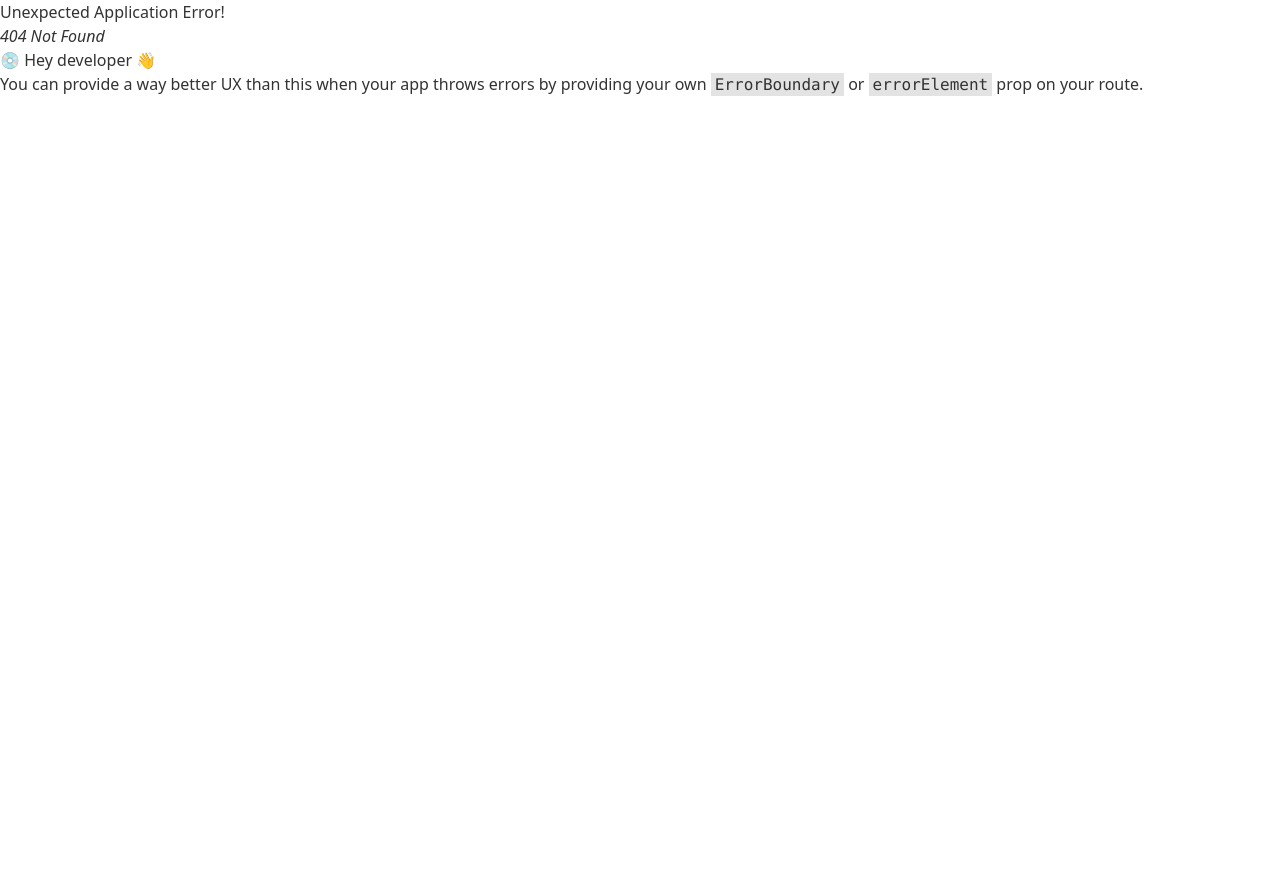
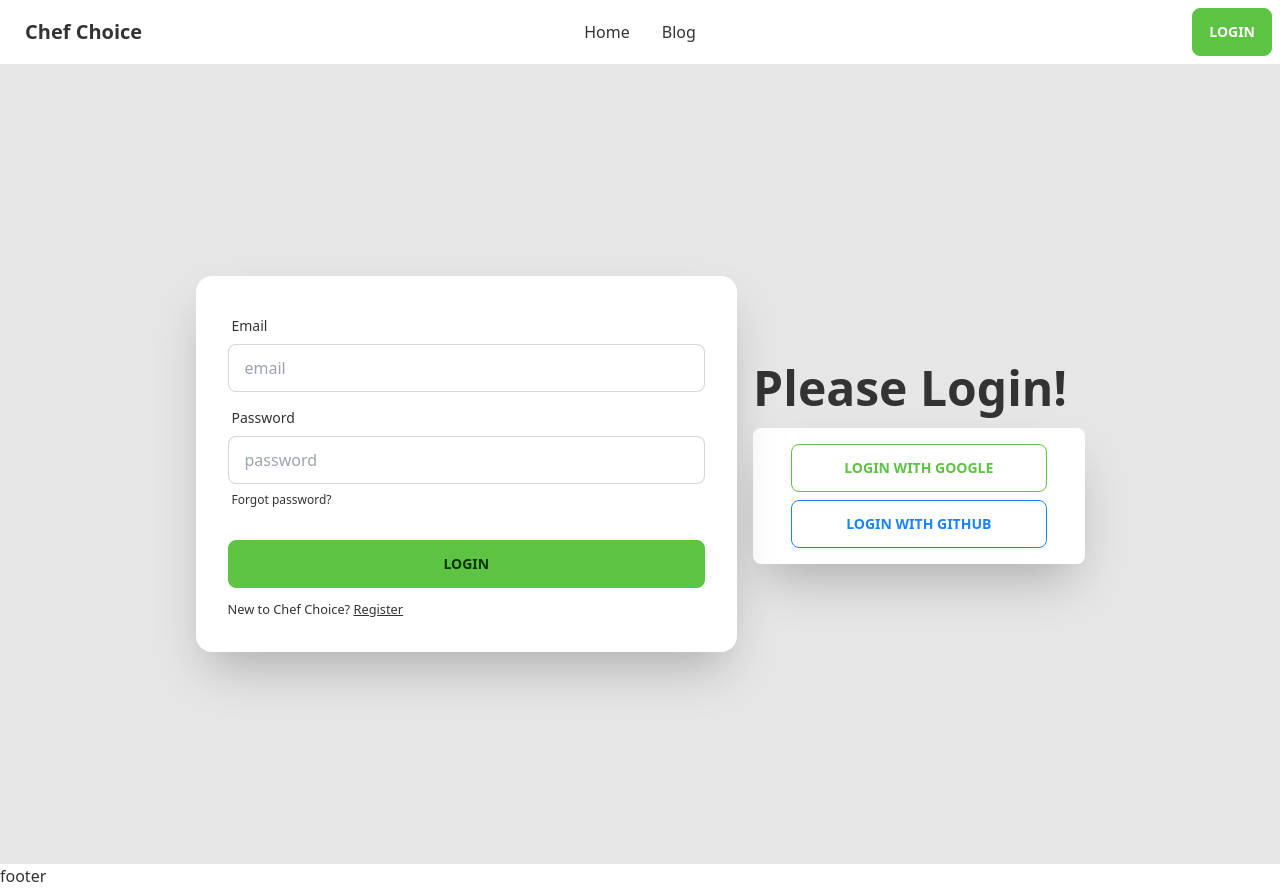
Before and after one commit to RageNUB/chef-choice-client, a React (Vite) app: page /login in a window 1280 px wide. Before the commit this address had no page. Before the commit the page ends 800 px from the top, so only its background shows below. Built offline with nearby package versions, Linux system fonts and the light colour scheme.

Commit message:
login page added

```diff
--- /dev/null
+++ b/src/pages/Login/Login.jsx
@@ -0,0 +1,62 @@
+import React from "react";
+import { Link } from "react-router-dom";
+
+const Login = () => {
+  return (
+    <div>
+      <div className="hero min-h-screen bg-base-200">
+        <div className="hero-content flex-col lg:flex-row-reverse">
+          <div className="text-center lg:text-left">
+            <h1 className="text-5xl font-bold">Please Login!</h1>
+            <div className="mt-4 shadow-2xl bg-base-100 p-4 rounded-lg text-center">
+              <button className="btn btn-wide btn-outline text-primary hover:bg-primary hover:border-none mb-2">login with Google</button>
+              <button className="btn btn-wide btn-outline text-accent hover:bg-accent hover:border-none">Login with Github</button>
+            </div>
+          </div>
+          <div className="card w-full shadow-2xl bg-base-100">
+            <div className="card-body">
+              <div className="form-control">
+                <label className="label">
+                  <span className="label-text">Email</span>
+                </label>
+                <input
+                  type="text"
+                  placeholder="email"
+                  className="input input-bordered"
+                />
+              </div>
+              <div className="form-control">
+                <label className="label">
+                  <span className="label-text">Password</span>
+                </label>
+                <input
+                  type="text"
+                  placeholder="password"
+                  className="input input-bordered"
+                />
+                <label className="label">
+                  <a href="#" className="label-text-alt link link-hover">
+                    Forgot password?
+                  </a>
+                </label>
+              </div>
+              <div className="form-control mt-4">
+                <button className="btn btn-primary">Login</button>
+              </div>
+              <p>
+                <small>
+                  New to Chef Choice?{" "}
+                  <Link to="/register" className="underline">
+                    Register
+                  </Link>
+                </small>
+              </p>
+            </div>
+          </div>
+        </div>
+      </div>
+    </div>
+  );
+};
+
+export default Login;
--- /dev/null
+++ b/src/pages/Registration/Registration.jsx
@@ -0,0 +1,11 @@
+import React from 'react';
+
+const Registration = () => {
+    return (
+        <div>
+            <h1>registration page</h1>
+        </div>
+    );
+};
+
+export default Registration;
--- a/src/shared/Navbar/Navbar.jsx
+++ b/src/shared/Navbar/Navbar.jsx
@@ -35,7 +35,7 @@
               </li>
             </ul>
           </div>
-          <a className="btn btn-ghost normal-case text-xl">daisyUI</a>
+          <a className="btn btn-ghost normal-case text-xl">Chef Choice</a>
         </div>
         <div className="navbar-center hidden lg:flex">
           <ul className="menu menu-horizontal px-1">
@@ -48,7 +48,7 @@
           </ul>
         </div>
         <div className="navbar-end">
-          <a className="btn">Get started</a>
+          <Link to="/login" className="btn btn-primary text-white">Login</Link>
         </div>
       </div>
     </div>
```
Also changed, not shown: src/routes/Routes.jsx (+10 -0 lines).
